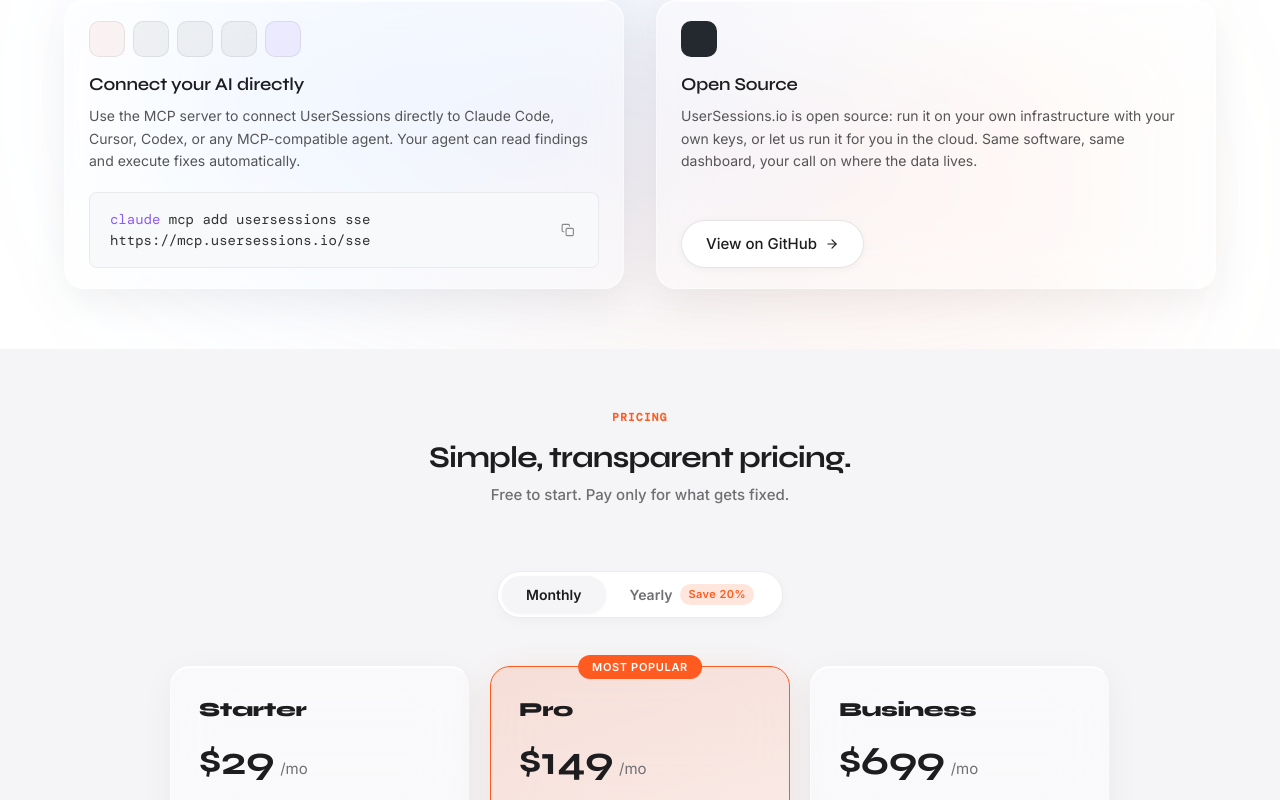
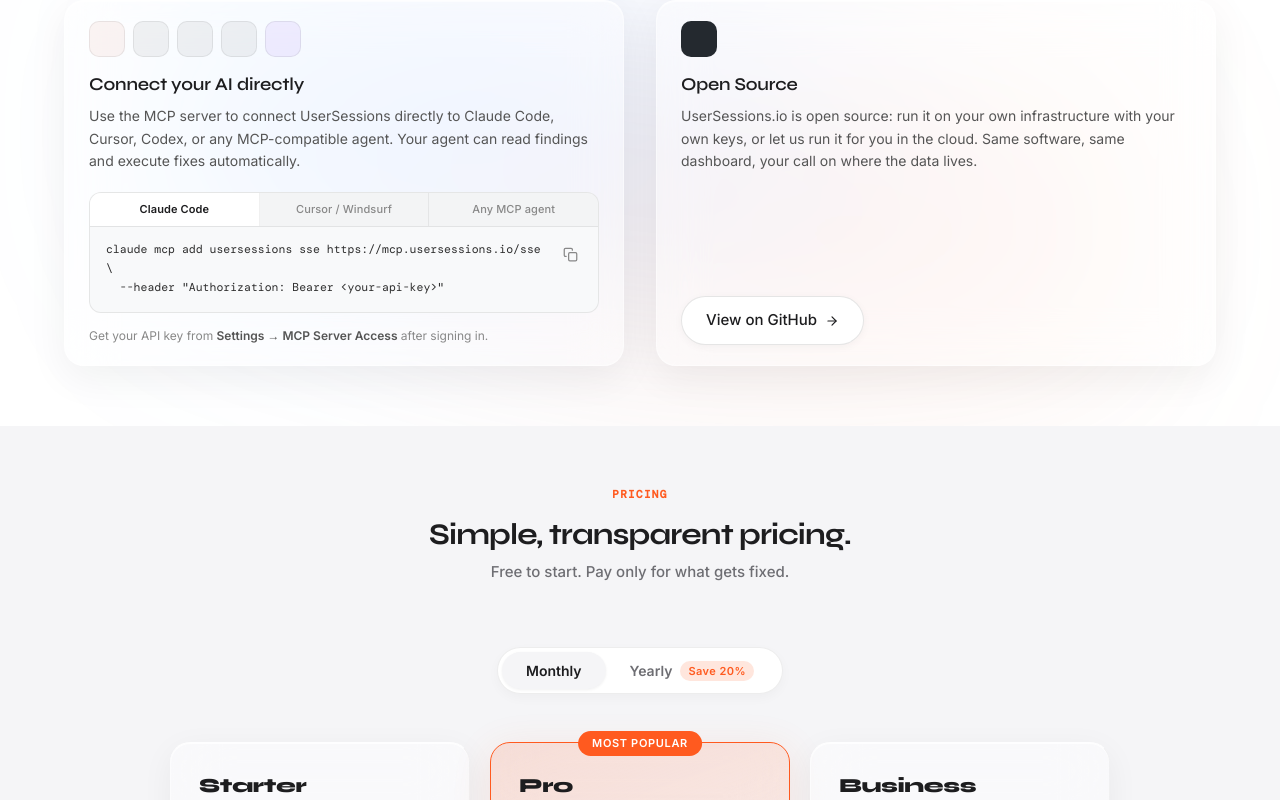
Before and after one commit to usersessions/usersessions.io, a Next.js app in the folder src/dashboard/: page /home in a window 1280 px wide. Shown: the part 2251-3051 px from the top of the page. Built offline with nearby package versions, Linux system fonts and the light colour scheme; no server answers; some icons are missing; a web font is replaced by a local one.

Commit message:
feat: tabbed MCP connect box for Claude, Cursor, and all agents

```diff
--- a/src/dashboard/app/home/OpenSourceSection.tsx
+++ b/src/dashboard/app/home/OpenSourceSection.tsx
@@ -38,11 +38,42 @@
   },
 ]
 
+type Tab = 'claude' | 'cursor' | 'other'
+
+const TABS: { id: Tab; label: string }[] = [
+  { id: 'claude', label: 'Claude Code' },
+  { id: 'cursor', label: 'Cursor / Windsurf' },
+  { id: 'other',  label: 'Any MCP agent' },
+]
+
+const COMMANDS: Record<Tab, { display: string; copy: string }> = {
+  claude: {
+    display: 'claude mcp add usersessions sse https://mcp.usersessions.io/sse \\\n  --header "Authorization: Bearer <your-api-key>"',
+    copy:    'claude mcp add usersessions sse https://mcp.usersessions.io/sse --header "Authorization: Bearer <your-api-key>"',
+  },
+  cursor: {
+    display: `// .cursor/mcp.json\n{\n  "mcpServers": {\n    "usersessions": {\n      "url": "https://mcp.usersessions.io/sse",\n      "headers": { "Authorization": "Bearer <your-api-key>" }\n    }\n  }\n}`,
+    copy: JSON.stringify({
+      mcpServers: {
+        usersessions: {
+          url: 'https://mcp.usersessions.io/sse',
+          headers: { Authorization: 'Bearer <your-api-key>' },
+        },
+      },
+    }, null, 2),
+  },
+  other: {
+    display: 'SSE endpoint: https://mcp.usersessions.io/sse\nAuth header:  Authorization: Bearer <your-api-key>',
+    copy: 'https://mcp.usersessions.io/sse',
+  },
+}
+
 export function OpenSourceSection() {
+  const [activeTab, setActiveTab] = useState<Tab>('claude')
   const [copied, setCopied] = useState(false)
 
   const handleCopy = () => {
-    navigator.clipboard.writeText('claude mcp add usersessions sse https://mcp.usersessions.io/sse')
+    navigator.clipboard.writeText(COMMANDS[activeTab].copy)
     setCopied(true)
     setTimeout(() => setCopied(false), 2000)
   }
@@ -74,23 +105,46 @@
               Use the MCP server to connect UserSessions directly to Claude Code, Cursor, Codex, or any MCP-compatible agent. Your agent can read findings and execute fixes automatically.
             </p>
 
-            <div className="copy-box" onClick={handleCopy} role="button" tabIndex={0}>
-              <div className="copy-code">
-                <span className="npx">claude</span> mcp add usersessions sse https://mcp.usersessions.io/sse
+            {/* ── Tabbed copy box ──────────────────────────────── */}
+            <div className="mcp-box">
+              {/* Tab bar */}
+              <div className="mcp-tabs">
+                {TABS.map(t => (
+                  <button
+                    key={t.id}
+                    className={`mcp-tab${activeTab === t.id ? ' mcp-tab--active' : ''}`}
+                    onClick={() => { setActiveTab(t.id); setCopied(false) }}
+                  >
+                    {t.label}
+                  </button>
+                ))}
               </div>
-              <button className="copy-btn" aria-label="Copy command">
+
+              {/* Code body + copy button */}
+              <div className="mcp-body">
+                <pre className="mcp-code">{COMMANDS[activeTab].display}</pre>
+                <button
+                  className="copy-btn mcp-copy-btn"
+                  aria-label="Copy"
+                  onClick={handleCopy}
+                >
                   {copied ? (
-                  <svg width="16" height="16" viewBox="0 0 24 24" fill="none" stroke="#10b981" strokeWidth="2" strokeLinecap="round" strokeLinejoin="round">
+                    <svg width="15" height="15" viewBox="0 0 24 24" fill="none" stroke="#10b981" strokeWidth="2.2" strokeLinecap="round" strokeLinejoin="round">
                       <polyline points="20 6 9 17 4 12" />
                     </svg>
                   ) : (
-                  <svg width="16" height="16" viewBox="0 0 24 24" fill="none" stroke="currentColor" strokeWidth="2" strokeLinecap="round" strokeLinejoin="round">
+                    <svg width="15" height="15" viewBox="0 0 24 24" fill="none" stroke="currentColor" strokeWidth="2" strokeLinecap="round" strokeLinejoin="round">
                       <rect x="9" y="9" width="13" height="13" rx="2" ry="2" />
                       <path d="M5 15H4a2 2 0 0 1-2-2V4a2 2 0 0 1 2-2h9a2 2 0 0 1 2 2v1" />
                     </svg>
                   )}
                 </button>
               </div>
+            </div>
+
+            <p className="mcp-hint">
+              Get your API key from <strong>Settings → MCP Server Access</strong> after signing in.
+            </p>
           </div>
 
           {/* Column 2: Open Source */}
--- a/src/dashboard/app/home/homepage.css
+++ b/src/dashboard/app/home/homepage.css
@@ -1193,31 +1193,97 @@
   color: #fff;
 }
 
-/* Emil Kowalski style copy box */
-.copy-box {
+
+/* ── Tabbed MCP connect box ─────────────────────────────────── */
+.mcp-box {
+  border: 1px solid rgba(0, 0, 0, 0.08);
+  border-radius: 12px;
+  overflow: hidden;
+  margin-bottom: 14px;
+  background: #f8f9fa;
+}
+
+.mcp-tabs {
+  display: flex;
+  border-bottom: 1px solid rgba(0, 0, 0, 0.07);
+  background: rgba(0,0,0,0.02);
+}
+
+.mcp-tab {
+  flex: 1;
+  background: none;
+  border: none;
+  padding: 8px 10px;
+  font-size: 11px;
+  font-weight: 500;
+  color: #888;
+  cursor: pointer;
+  transition: color 0.15s, background 0.15s;
+  border-right: 1px solid rgba(0,0,0,0.06);
+  letter-spacing: 0.01em;
+  white-space: nowrap;
+}
+
+.mcp-tab:last-child { border-right: none; }
+
+.mcp-tab--active {
+  color: var(--obsidian);
+  background: #fff;
+  font-weight: 600;
+}
+
+.mcp-tab:hover:not(.mcp-tab--active) {
+  color: #555;
+  background: rgba(0,0,0,0.03);
+}
+
+.mcp-body {
+  display: flex;
+  align-items: flex-start;
+  gap: 8px;
+  padding: 14px 16px;
+}
+
+.mcp-code {
+  flex: 1;
+  margin: 0;
+  font-family: var(--mono);
+  font-size: 11.5px;
+  line-height: 1.65;
+  color: #2d2d2d;
+  white-space: pre-wrap;
+  word-break: break-all;
+  background: none;
+  overflow: hidden;
+}
+
+.mcp-copy-btn {
+  flex-shrink: 0;
+  margin-top: 2px;
+  background: none;
+  border: none;
+  color: #aaa;
+  cursor: pointer;
   display: flex;
   align-items: center;
-  justify-content: space-between;
-  background: #f8f9fa;
-  border: 1px solid rgba(0, 0, 0, 0.06);
-  border-radius: 8px;
-  padding: 16px 20px;
-  cursor: pointer;
-  transition: background 0.2s, border-color 0.2s;
-  font-family: var(--mono);
-  font-size: 14px;
-  color: #333;
+  justify-content: center;
+  padding: 4px;
+  border-radius: 6px;
+  transition: color 0.2s, background 0.2s;
 }
 
-.copy-box:hover {
-  background: #f1f3f5;
-  border-color: rgba(0, 0, 0, 0.1);
+.mcp-copy-btn:hover { color: #555; background: rgba(0,0,0,0.05); }
+
+.mcp-hint {
+  font-size: 12px;
+  color: #888;
+  margin: 0;
+  line-height: 1.5;
 }
 
-.copy-code .npx {
-  color: #8B5CF6; /* Purple npx */
-}
+.mcp-hint strong { color: #555; }
 
+/* Keep the old copy-btn for any other usage */
 .copy-btn {
   background: none;
   border: none;
@@ -1231,9 +1297,6 @@
   transition: color 0.2s, background 0.2s;
 }
 
-.copy-box:hover .copy-btn {
-  color: #555;
-}
 
 /* GitHub Link Button */
 .oss-btn {
```
Lines whose indentation alone changed are shown as unchanged.
